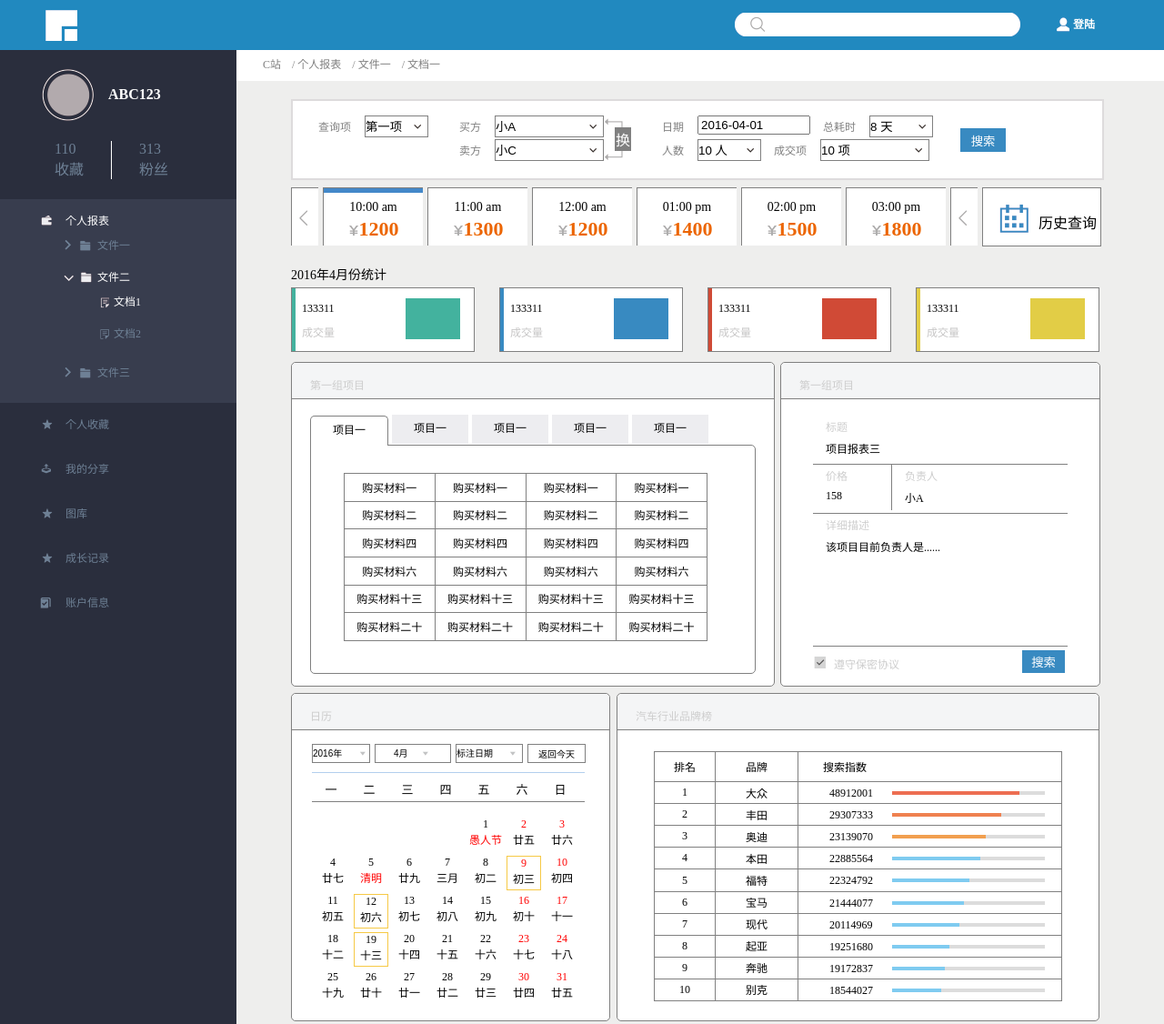
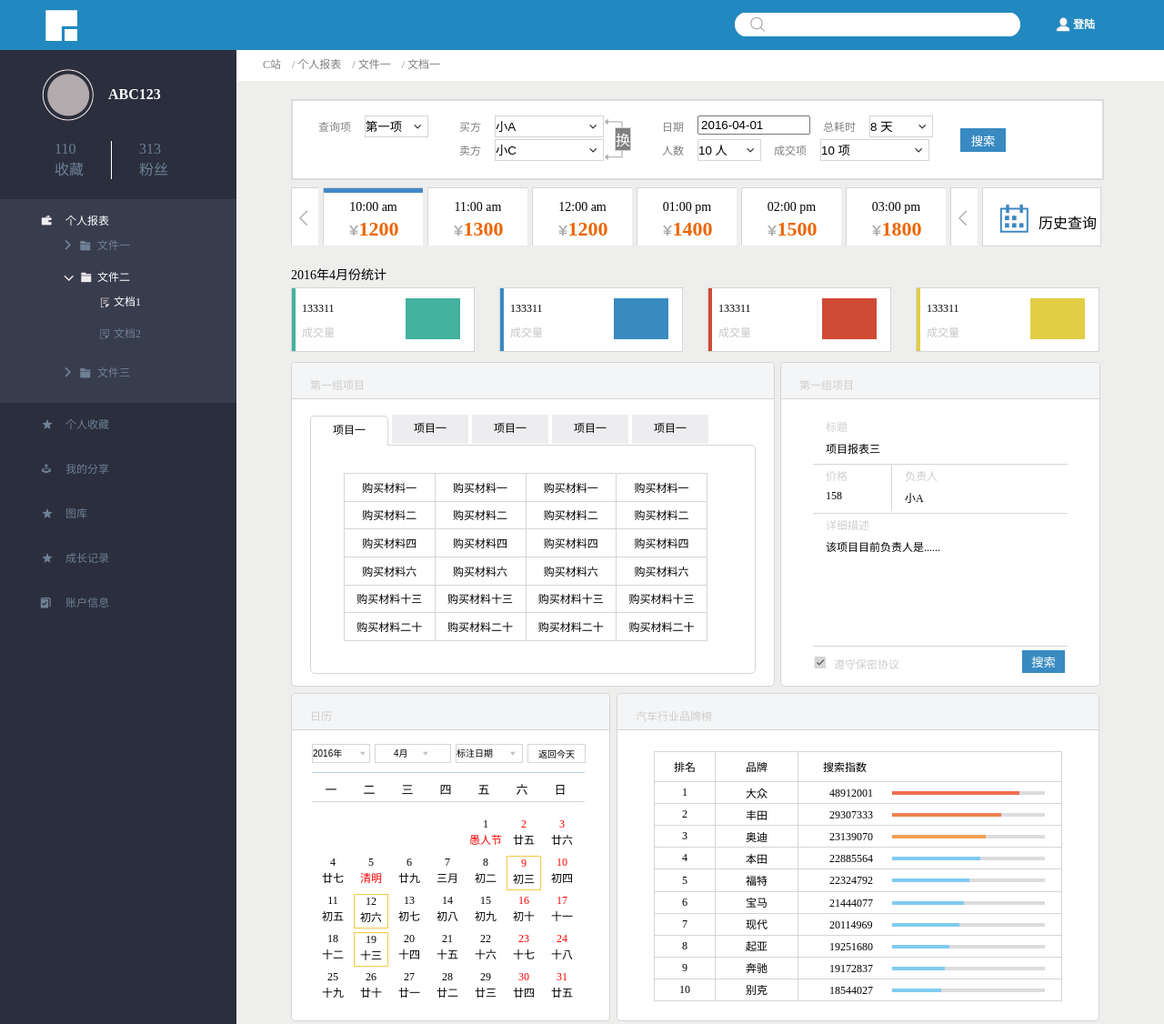
Before and after one commit to ShadowfangFortress/baidu-ife-old-drivers, a plain HTML site: page stage1/task_09/index.html in a window 1280 px wide. Shown: the top 1126 px of the page at 91% size. Drawn offline with Linux system fonts and the light colour scheme.

Commit message:
1. 调整border的颜色

```diff
--- a/stage1/task_09/index.css
+++ b/stage1/task_09/index.css
@@ -7,7 +7,7 @@ ul,li{
 	margin: 0;
 }
 .select{
-	border: solid 1px gray;
+	border: 1px solid #d6d5d5;
 	appearance: none;
 	appearance: none;
 	-moz-appearance: none;
@@ -297,7 +297,7 @@ ul,li{
 	clear: left;
 	margin-left: 12px;
 	background-color: gray;
-	border: 1px solid gray;
+	border: 1px solid #d6d5d5;
 	color: #fff;
 }
 .u-search-change{
@@ -385,8 +385,8 @@ ul,li{
 	background-color: #fff;
 	width: 29px;
 	height: 63px;
-	border-left: 1px solid gray;
-	border-top: 1px solid gray;
+	border-left: 1px solid #d6d5d5;
+	border-top: 1px solid #d6d5d5;
 	float: left;
 }
 .u-history-next{
@@ -395,9 +395,9 @@ ul,li{
 	background-color: #fff;
 	width: 29px;
 	height: 63px;
-	border-left: 1px solid gray;
+	border-left: 1px solid #d6d5d5;
 	float: left;
-	border-top: 1px solid gray;
+	border-top: 1px solid #d6d5d5;
 	margin-left: 5px;
 	margin-right: 5px;
 }
@@ -412,12 +412,12 @@ ul,li{
 }
 .g-history-list-item{
 	float: left;
-	border-left: 1px solid gray;
+	border-left: 1px solid #d6d5d5;
 	width: 109px;
 	height: 63px;
 	margin-left: 5px;
 	text-align: center;
-	border-top: 1px solid gray;
+	border-top: 1px solid #d6d5d5;
 	background-color: #fff;
 }
 .history-item-last{
@@ -462,7 +462,7 @@ ul,li{
 	float: left;
 	width: 129px;
 	height: 63px;
-	border: 1px solid gray;
+	border: 1px solid #d6d5d5;
 	background-color: #fff;
 }
 .history-icon{
@@ -494,7 +494,7 @@ ul,li{
 	float: left;
 	width: 200px;
 	height: 69px;
-	border: 1px solid gray;
+	border: 1px solid #d6d5d5;
 	margin-right: 27px;
 	background-color: #fff;
 }
@@ -550,7 +550,7 @@ ul,li{
 .m-widget-part{
 	float: left;
 	border-radius: 5px;
-	border: 1px solid gray;
+	border: 1px solid #d6d5d5;
 	background-color: #fff;
 }
 .u-project-first-l{
@@ -560,7 +560,7 @@ ul,li{
 .u-widget-title{
 	width: 100%;
 	height: 39px;
-	border-bottom: 1px solid gray;
+	border-bottom: 1px solid #d6d5d5;
 	background-color: #f4f5f6;
 	border-top-left-radius: 5px;
 	border-top-right-radius: 5px;
@@ -592,9 +592,9 @@ ul,li{
 	background-color: #ededf0;
 }
 .u-project-table-tab .tab-selected{
-	border-top: 1px solid gray;
-	border-left: 1px solid gray;
-	border-right: 1px solid gray;
+	border-top: 1px solid #d6d5d5;
+	border-left: 1px solid #d6d5d5;
+	border-right: 1px solid #d6d5d5;
 	border-top-left-radius: 5px;
 	border-top-right-radius: 5px;
 	background-color: #fff;
@@ -610,7 +610,7 @@ ul,li{
 .u-project-table-content{
 	overflow: hidden;
 	float: left;
-	border: 1px solid gray;
+	border: 1px solid #d6d5d5;
 	height: 250px;
 	width: 488px;
 	border-top-right-radius: 5px;
@@ -637,12 +637,12 @@ ul,li{
 	color: black;
 }
 .u-project-first-l table td{
-	border: 1px solid gray;
+	border: 1px solid #d6d5d5;
 }
 .u-project-first-r{
 	float: right;
 	width: 350px;
-	border: 1px solid gray;
+	border: 1px solid #d6d5d5;
 	margin-left: 6px;
 	height: 355px;
 	border-radius: 5px;
@@ -653,7 +653,7 @@ ul,li{
 	clear: left;
 	margin-left: 35px;
 
-	border-bottom: 1px solid gray;
+	border-bottom: 1px solid #d6d5d5;
 	width: 280px;
 }
 .u-project-search-part > div {
@@ -689,7 +689,7 @@ ul,li{
 .u-project-search-price{
 	float: left;
 	padding-right: 48px;
-	border-right: 1px solid gray;
+	border-right: 1px solid #d6d5d5;
 }
 .u-project-search-checf{float: left;}
 .u-project-search-descr{
@@ -770,7 +770,7 @@ ul,li{
 	width: 64px;
 	height: 21px;
 	background-color: #fff;
-	border: 1px solid gray;
+	border: 1px solid #d6d5d5;
 	font-size: 10px;
 }
 .calender-table{
@@ -783,7 +783,7 @@ ul,li{
 	float: left;
 	padding-top: 8px;
 	border-top: 1px solid #b2cfed;
-	border-bottom: 1px solid gray;
+	border-bottom: 1px solid #d6d5d5;
 	width: 100%;
 	font-size: 13px;
 	color: black;
@@ -870,7 +870,7 @@ ul,li{
 	padding-left: 27px;
 }
 .u-car_rank-container table{
-	border: 1px solid gray;
+	border: 1px solid #d6d5d5;
 	border-spacing: 0;
 	border-collapse: collapse;
 	text-align: center;
@@ -883,7 +883,7 @@ ul,li{
 }
 .u-car_rank-container table td{
 	color: black;
-	border: 1px solid gray;
+	border: 1px solid #d6d5d5;
 	font-size: 12px;
 	padding: 0;
 }
```
